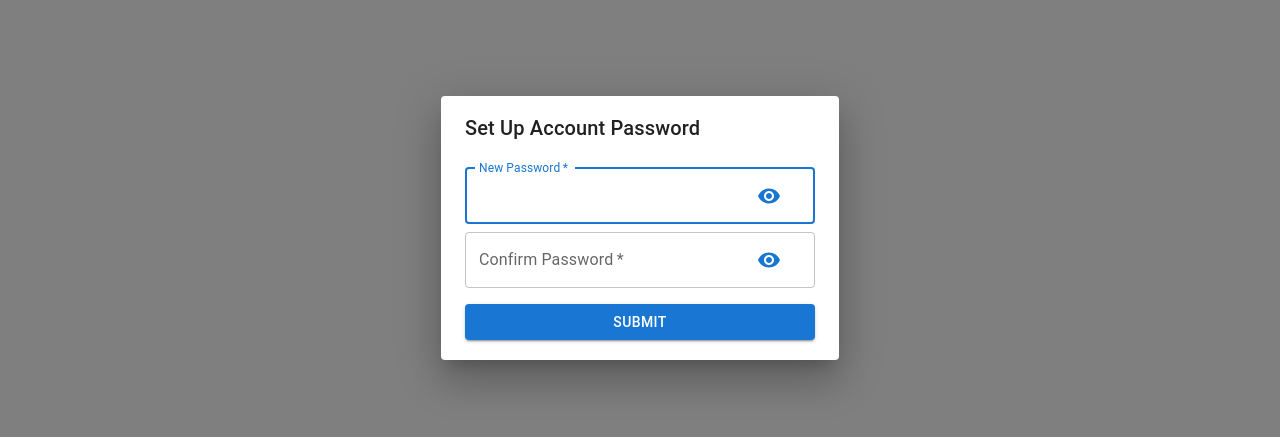
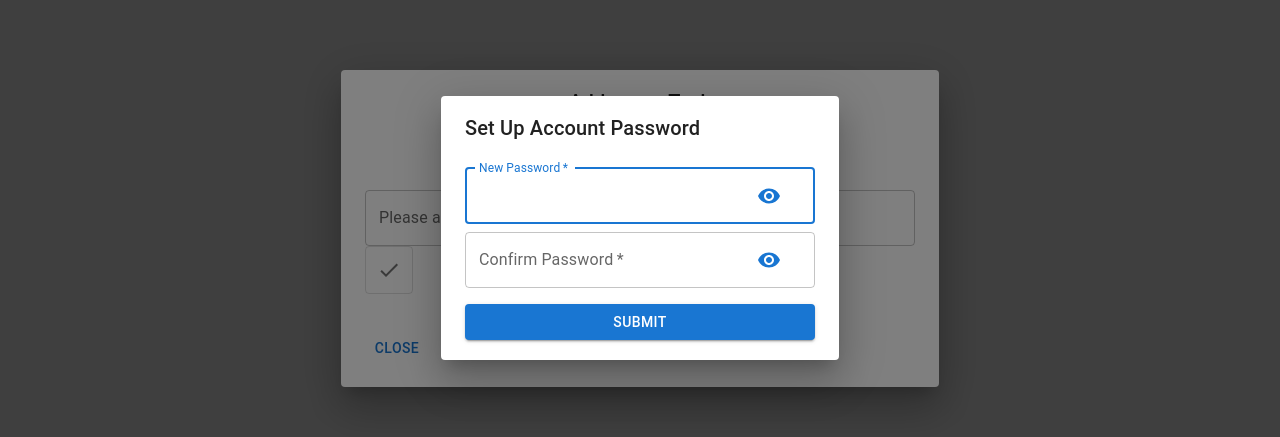
Before and after one commit to comp426-2022-spring/a99-sirius, a React (Create React App) app in the folder client/: page /dashboard in a window 1280 px wide. Shown: the part 172-609 px from the top of the page. Built offline with nearby package versions, Linux system fonts and the light colour scheme; no server answers.

Commit message:
Add Task working on date

```diff
--- a/client/src/components/AddTask.js
+++ b/client/src/components/AddTask.js
@@ -4,19 +4,21 @@ import React,{ useState } from 'react'
 import { DialogTitle } from '@mui/material'
 import { Box } from '@mui/material'
 import { Grid } from '@mui/material'
+import CheckIcon from '@mui/icons-material/Check';
 import { TextField } from '@mui/material'
 import { Typography } from '@mui/material';
+import { ToggleButton } from '@mui/material';
+
 
 const AddTask = (props) => {
 
     const[openWindow, setOpenWindow] = useState(true)
 
+
     const toggleOpenWindow = () => {
         setOpenWindow(!openWindow)
     }
-
-
-
+    const [selected, setSelected] = React.useState(false);
     return(
         <Dialog open={openWindow}>
             <DialogTitle textAlign="center">Add a new Task</DialogTitle>
@@ -24,6 +26,16 @@ const AddTask = (props) => {
             <Box component="form">
             <Grid container width={550}>
                 <Grid item width={550} >
+                    <Typography  align="center">
+                <TextField
+                id="Name"
+                label="Please add a task name: "
+                multiline
+                autoFocus
+                required
+                >
+                </TextField>
+                </Typography>
                     <TextField
                     id="Description"
                     label="Please add a description to your task:"
@@ -32,6 +44,22 @@ const AddTask = (props) => {
                     fullWidth
                     >
                     </TextField>
+
+
+                    <Typography  align="right">
+
+                        </Typography>
+
+
+                    <ToggleButton
+                    value="check"
+                    selected={selected}
+                    onChange={() => {
+                        setSelected(!selected);
+                        }}
+                        >
+                            <CheckIcon />
+                            </ToggleButton>
                 </Grid>
                 </Grid>
                 <Box textAlign='center'>
@@ -47,5 +75,4 @@ const AddTask = (props) => {
         </Dialog>
     )
 }
-
 export default AddTask
--- a/client/src/components/MaterialUIDesignComponents/Tasks.js
+++ b/client/src/components/MaterialUIDesignComponents/Tasks.js
@@ -5,6 +5,7 @@ import { styled, alpha } from '@mui/material/styles';
 import SearchIcon from '@mui/icons-material/Search';
 import React from 'react'
 import Task from './Task';
+import AddTask from '../AddTask';
 // import AddTask from '../AddTask'
 
 
@@ -71,6 +72,7 @@ const Tasks = (props) => {
                 >
                     <Button>
                         ADD NEW TASK
+                        <AddTask/>
                     </Button>
                 </Grid>
                 <Grid item xs={8} md={8}>
```
Also changed, not shown: package.json (+7 -0 lines), 1 other file (tests, documents, lock files or other folders).
